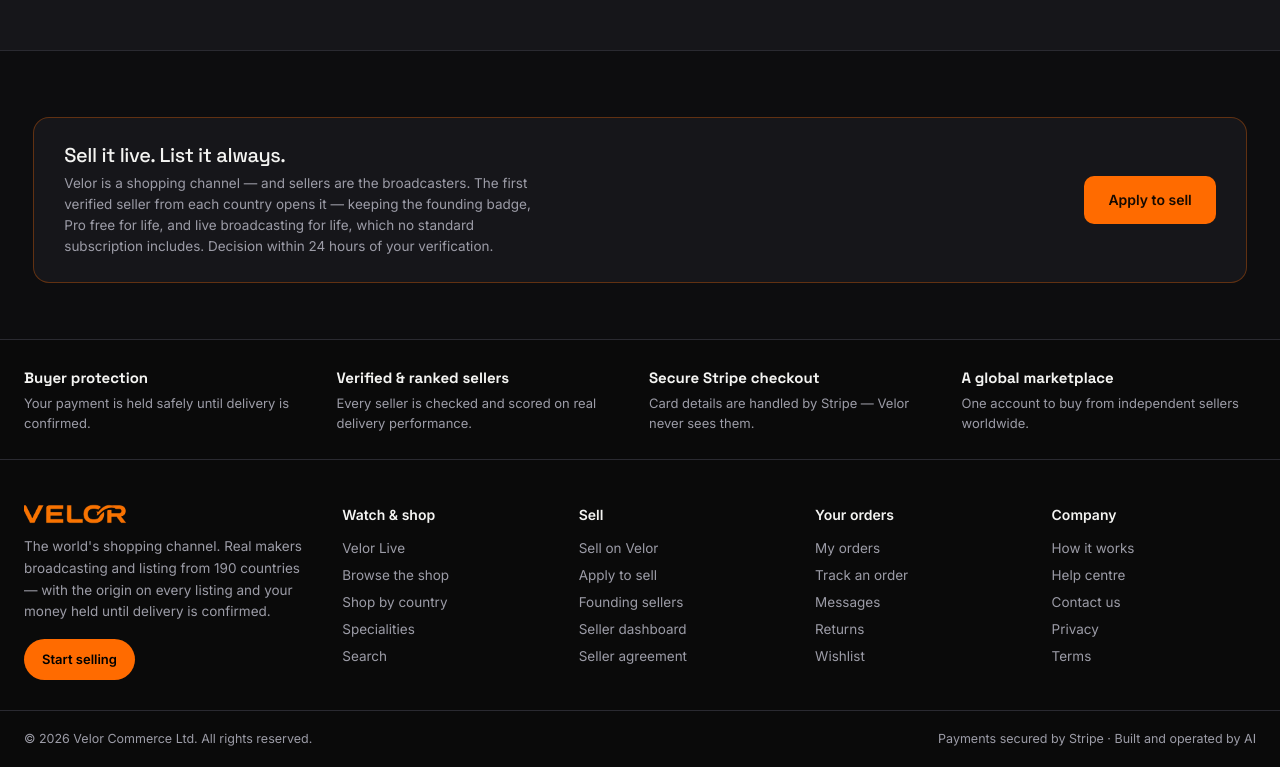
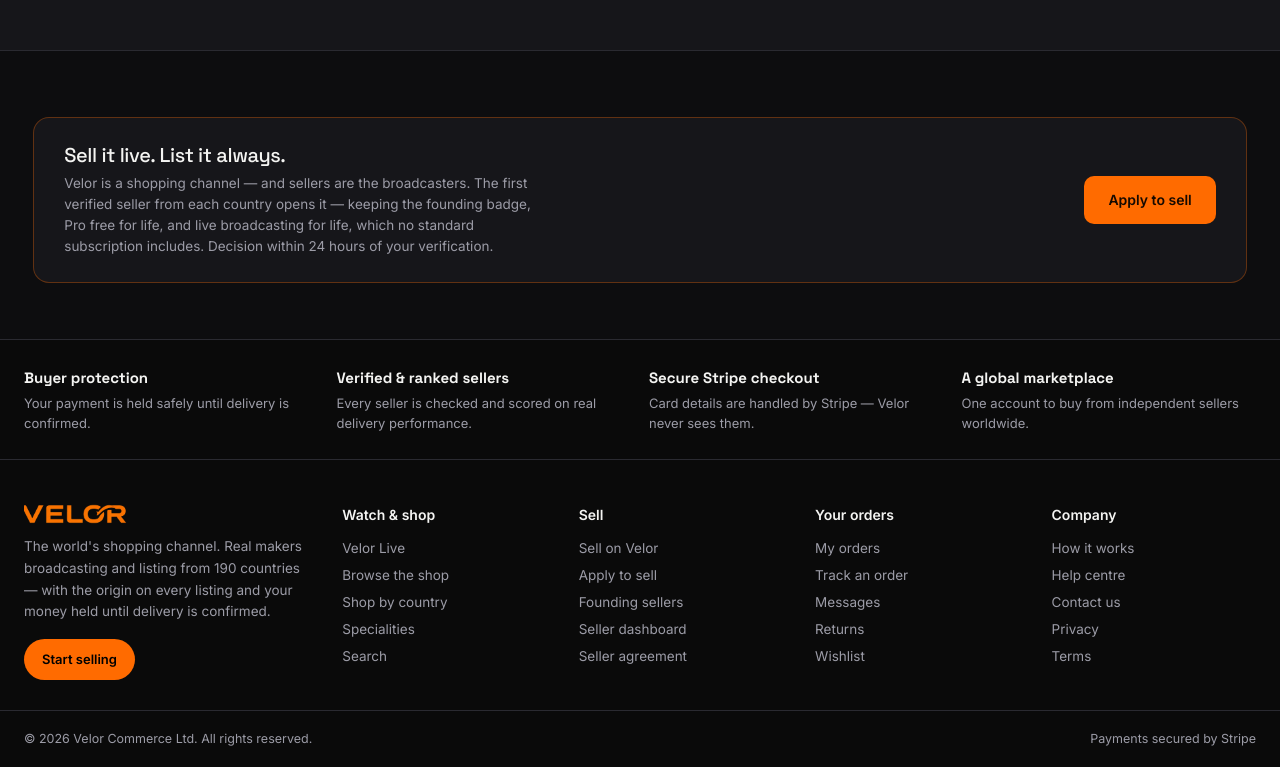
Before and after one commit to BILSY144/velor-marketplace, a Next.js app: page / in a window 1280 px wide. Shown: the part 6008-6775 px from the top of the page. Built offline with nearby package versions, Linux system fonts and the light colour scheme; no server answers; the database is empty.

Commit message:
Remove 'Built and operated by AI' from footer

```diff
--- a/components/GlobalFooter.tsx
+++ b/components/GlobalFooter.tsx
@@ -165,7 +165,7 @@
           }}
         >
           <span>© {new Date().getFullYear()} Velor Commerce Ltd. All rights reserved.</span>
-          <span>Payments secured by Stripe · Built and operated by AI</span>
+          <span>Payments secured by Stripe</span>
         </div>
       </div>
 
```
